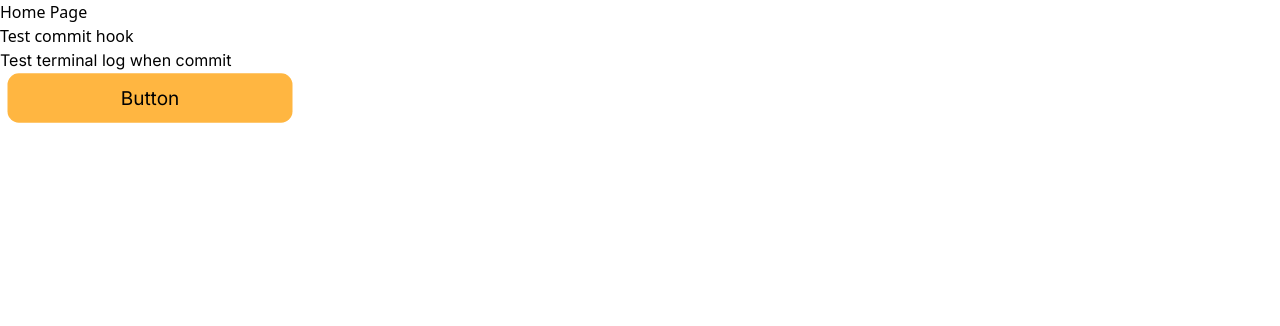
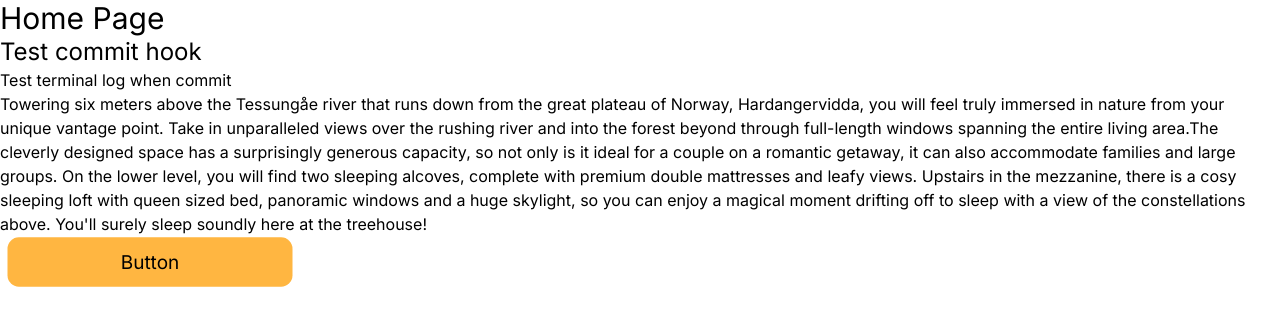
Before and after one commit to LauraBLei/holidaze, a React (Vite) app: page / in a window 1280 px wide. Shown: the top 326 px of the page. Built offline with nearby package versions, Linux system fonts and the light colour scheme.

Commit message:
added text styling

```diff
--- a/src/index.css
+++ b/src/index.css
@@ -13,3 +13,15 @@
 .transition {
   @apply transition ease-in-out duration-300 transform;
 }
+
+.headlineOne {
+  @apply font-primary text-lg font-semibold md:font-light  md:text-3xl;
+}
+
+.headlineTwo {
+  @apply font-primary text-base md:text-2xl;
+}
+
+.text {
+  @apply font-primary text-xs md:text-base;
+}
--- a/src/pages/home.tsx
+++ b/src/pages/home.tsx
@@ -1,9 +1,22 @@
 export const HomePage = () => {
   return (
     <div>
-      <h1>Home Page</h1>
-      <h2>Test commit hook </h2>
+      <h1 className="headlineOne">Home Page</h1>
+      <h2 className="headlineTwo">Test commit hook </h2>
       <h2 className="font-primary">Test terminal log when commit</h2>
+      <p className="text">
+        {' '}
+        Towering six meters above the Tessungåe river that runs down from the great plateau of
+        Norway, Hardangervidda, you will feel truly immersed in nature from your unique vantage
+        point. Take in unparalleled views over the rushing river and into the forest beyond through
+        full-length windows spanning the entire living area.The cleverly designed space has a
+        surprisingly generous capacity, so not only is it ideal for a couple on a romantic getaway,
+        it can also accommodate families and large groups. On the lower level, you will find two
+        sleeping alcoves, complete with premium double mattresses and leafy views. Upstairs in the
+        mezzanine, there is a cosy sleeping loft with queen sized bed, panoramic windows and a huge
+        skylight, so you can enjoy a magical moment drifting off to sleep with a view of the
+        constellations above. You'll surely sleep soundly here at the treehouse!{' '}
+      </p>
       <button className="button transition">Button</button>
     </div>
   );
```
